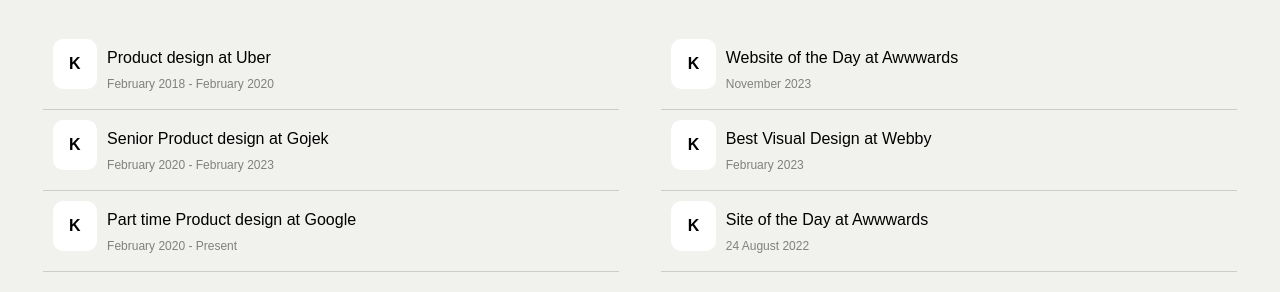
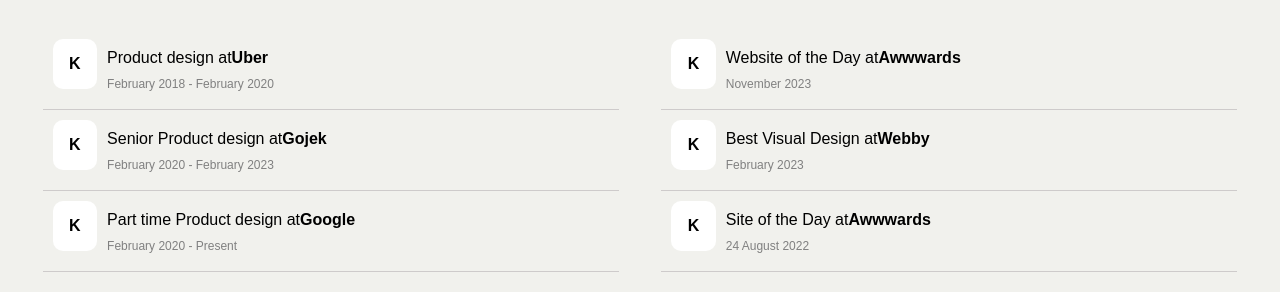
Before and after one commit to karen-hilda/web-karen, a plain HTML site: page index.html in a window 1280 px wide. Shown: the part 618-910 px from the top of the page. Drawn offline with Linux system fonts and the light colour scheme.

Commit message:
modified words to bold

```diff
--- a/index.html
+++ b/index.html
@@ -50,21 +50,21 @@
                 <div class="item">
                     <div class="symbol">K</div>
                     <div class="box">
-                        <div class="product">Product design at Uber</div>
+                        <div class="product">Product design at <b>Uber</b></div>
                         <div class="date">February 2018 - February 2020</div>
                     </div>
                 </div>
                 <div class="item">
                     <div class="symbol">K</div>
                     <div class="box">
-                        <div class="product">Senior Product design at Gojek</div>
+                        <div class="product">Senior Product design at <b>Gojek</b></div>
                         <div class="date">February 2020 - February 2023</div>
                     </div>
                 </div>
                 <div class="item">
                     <div class="symbol">K</div>
                     <div class="box">
-                        <div class="product">Part time Product design at Google</div>
+                        <div class="product">Part time Product design at <b>Google</b></div>
                         <div class="date">February 2020 - Present</div>
                     </div>
                 </div>
@@ -76,21 +76,21 @@
                 <div class="item">
                     <div class="symbol">K</div>
                     <div class="box">
-                        <div class="product">Website of the Day at Awwwards </div>
+                        <div class="product">Website of the Day at <b>Awwwards</b> </div>
                         <div class="date">November 2023</div>
                     </div>
                 </div>
                 <div class="item">
                     <div class="symbol">K</div>
                     <div class="box">
-                        <div class="product">Best Visual Design at Webby</div>
+                        <div class="product">Best Visual Design at <b>Webby</b></div>
                         <div class="date">February 2023</div>
                     </div>
                 </div>
                 <div class="item">
                     <div class="symbol">K</div>
                     <div class="box">
-                        <div class="product">Site of the Day at Awwwards</div>
+                        <div class="product">Site of the Day at <b>Awwwards</b></div>
                         <div class="date">24 August 2022</div>
                     </div>
                 </div>
```
